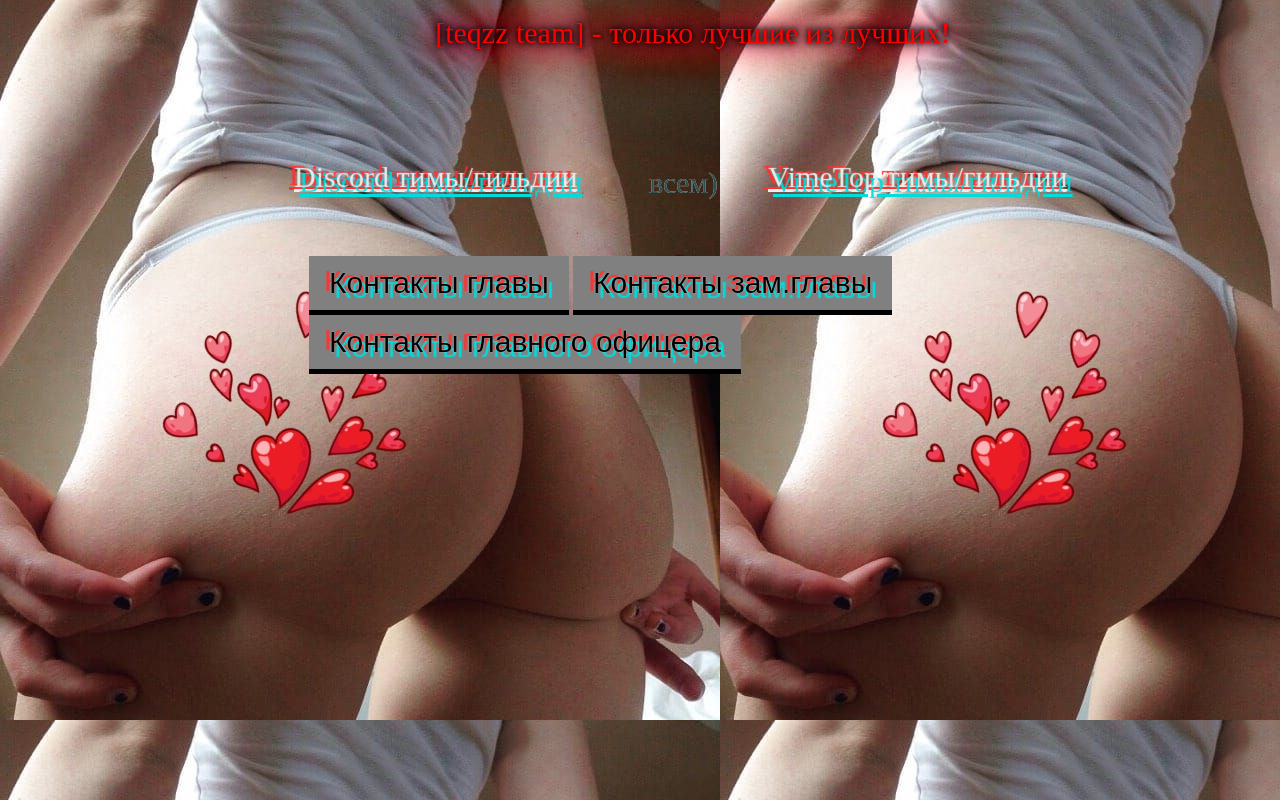
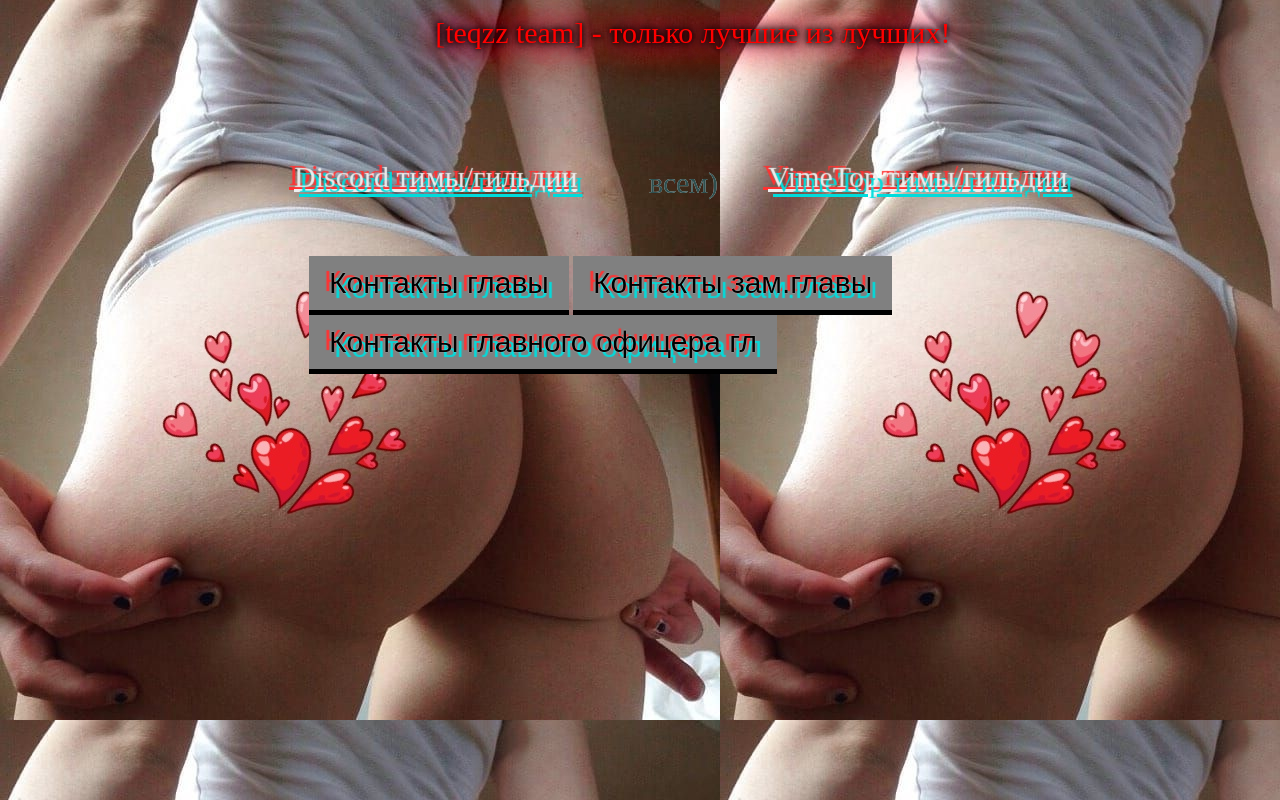
Before and after one commit to tekzinq/teqzzteam, a plain HTML site: page index.html in a window 1280 px wide. Drawn offline with Linux system fonts and the light colour scheme.

Commit message:
Update index.html

```diff
--- a/index.html
+++ b/index.html
@@ -31,7 +31,7 @@ VimeTop тимы/гильдии </a>
 	    <ul class="menu">
   		<li><a href=zody.html target = "_blank">Контакты главы</a></li>
   		<li><a href=zamgl.html target = "_blank">Контакты зам.главы</a></li>
-  		<li><a href=gloff.html target = "_blank">Контакты главного офицера</a></li>
+  		<li><a href=gloff.html target = "_blank">Контакты главного офицера гл</a></li>
   	</ul>
   </body>
 
```
